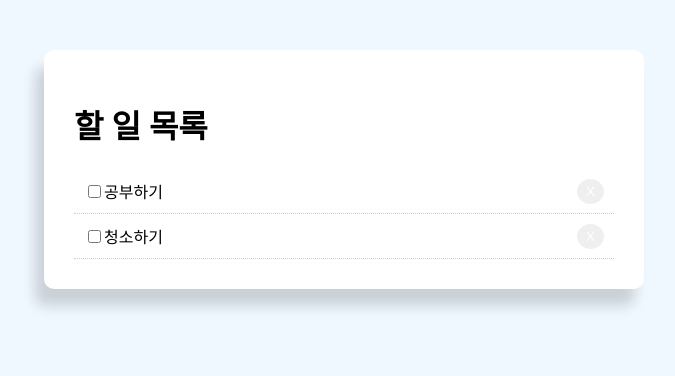
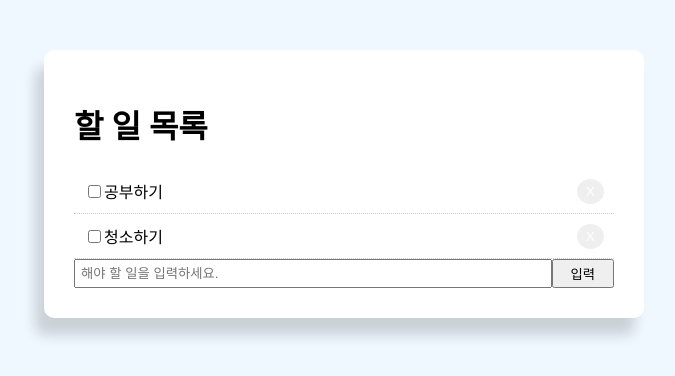
Before and after one commit to parkjooyoung0608/react-todo-app, a React (Create React App) app: page / in a window 1280 px wide. Shown: the top 376 px of the page, without its empty margins (296-971 px from the left). Built offline with nearby package versions, Linux system fonts and the light colour scheme.

Commit message:
section2 : 할 일 목록 추가하기

```diff
--- a/src/App.js
+++ b/src/App.js
@@ -15,6 +15,8 @@
         completed: false,
       },
     ],
+
+    value: "",
   };
 
   btnStyle = {
@@ -39,6 +41,27 @@
     this.setState({ todoData: newTodoData });
   };
 
+  handleChange = (e) => {
+    console.log(e);
+    this.setState({ value: e.target.value });
+  };
+
+  handleSubmit = (e) => {
+    e.preventDefault();
+
+    // 새로운 할 일 데이터
+    let newTodo = {
+      id: Date.now(),
+      title: this.state.value,
+      completed: false,
+    };
+
+    // 원래 있던 할 일에 새로운 할 일 더해주기
+    this.setState({ todoData: [...this.state.todoData, newTodo] });
+
+    this.setState({ value: "" });
+  };
+
   render() {
     return (
       <div className="container">
@@ -46,6 +69,7 @@
           <div className="title">
             <h1>할 일 목록</h1>
           </div>
+
           {this.state.todoData.map((data) => (
             <div style={this.getStyle()}>
               <input type="checkbox" defaultChecked={false} />
@@ -58,6 +82,23 @@
               </button>
             </div>
           ))}
+
+          <form style={{ display: "flex" }} onSubmit={this.handleSubmit}>
+            <input
+              type="text"
+              name="value"
+              style={{ flex: "10", padding: "5px" }}
+              placeholder="해야 할 일을 입력하세요."
+              value={this.state.value}
+              onChange={this.handleChange}
+            />
+            <input
+              type="submit"
+              value="입력"
+              className="btn"
+              style={{ flex: "1" }}
+            />
+          </form>
         </div>
       </div>
     );
```
